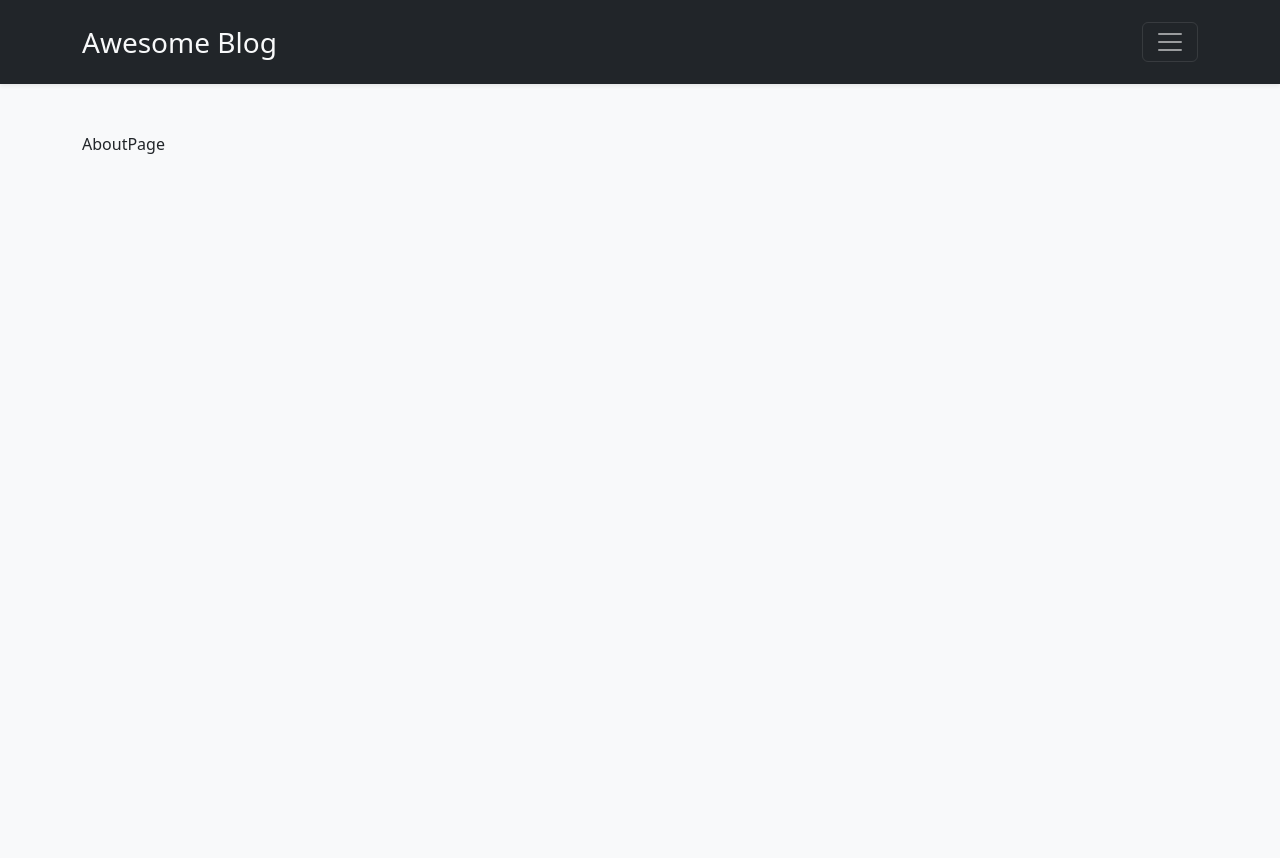
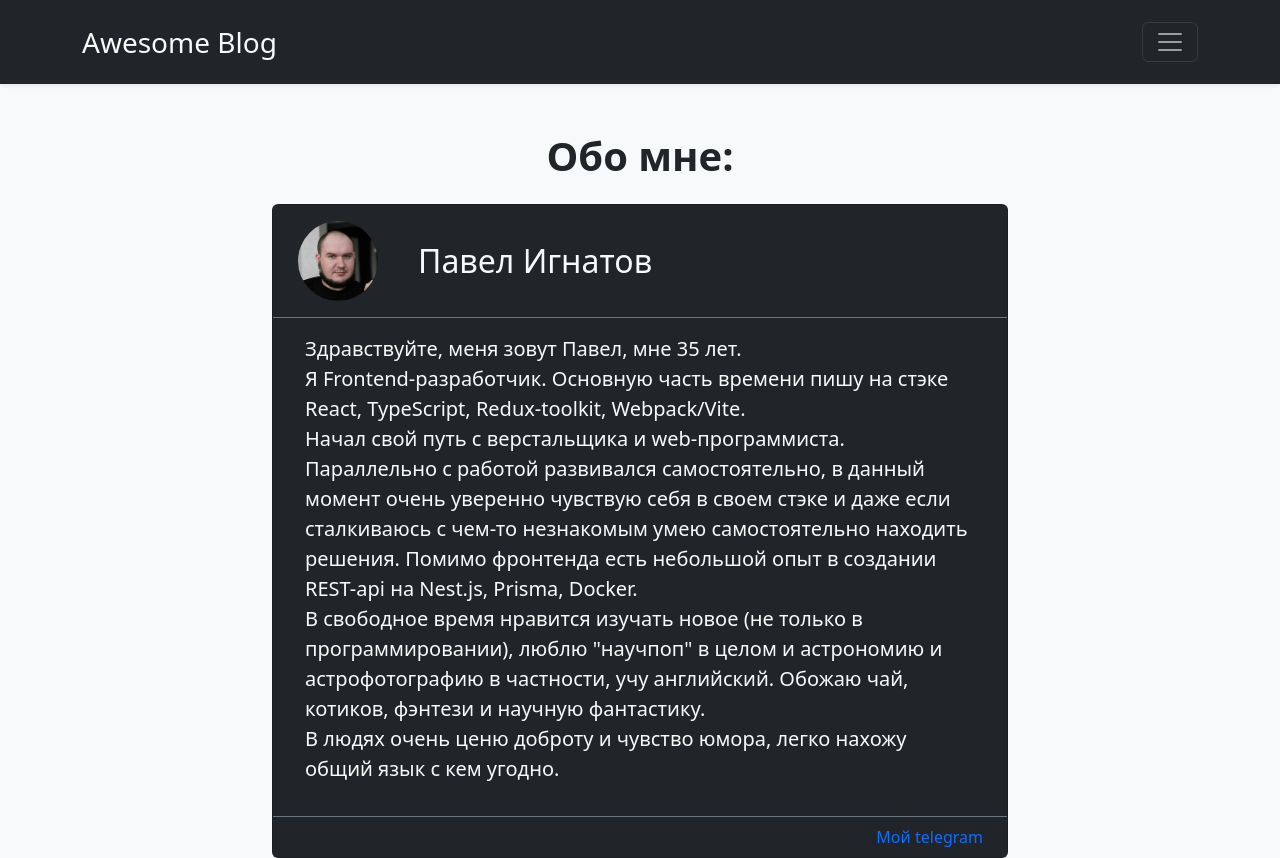
Before and after one commit to millhakeem/test_mitra_soft, a React (Vite) app: page /about in a window 1280 px wide. Before the commit the page ends 800 px from the top, so only its background shows below. Built offline with nearby package versions, Linux system fonts and the light colour scheme.

Commit message:
Add AboutPage. Refactor PostCard - CommentList loading lazy now

```diff
--- a/src/components/PostList/PostCard/PostCard.tsx
+++ b/src/components/PostList/PostCard/PostCard.tsx
@@ -1,13 +1,23 @@
-import { memo, useState } from 'react';
-import { Accordion, Button, Card, Col, Nav, Row, useAccordionButton } from 'react-bootstrap';
+import { Suspense, lazy, memo, useState } from 'react';
+import {
+	Accordion,
+	Button,
+	Card,
+	Col,
+	Nav,
+	Row,
+	Spinner,
+	useAccordionButton,
+} from 'react-bootstrap';
 import { Link } from 'react-router-dom';
 import { IPost } from '../../../types/post';
 import { Avatar, AvatarSize } from '../../Avatar/Avatar';
-import CommentList from '../../CommentList/CommentList';
 
 interface PostCardProps {
 	post: IPost;
 }
+
+const LazyCommentList = lazy(() => import('../../CommentList/CommentList'));
 
 export const PostCard = memo(({ post }: PostCardProps): JSX.Element => {
 	const { title, body, userId, id } = post;
@@ -60,7 +70,11 @@ export const PostCard = memo(({ post }: PostCardProps): JSX.Element => {
 					</Card.Header>
 					<Accordion.Collapse eventKey='0'>
 						<Card.Body className={showComments ? 'd-flex flex-column gap-3' : 'd-none'}>
-							{showComments && <CommentList postId={id} />}
+							{showComments && (
+								<Suspense fallback={<Spinner className='mx-auto text-center' />}>
+									<LazyCommentList postId={id} />
+								</Suspense>
+							)}
 						</Card.Body>
 					</Accordion.Collapse>
 				</Card>
--- a/src/pages/AboutPage.tsx
+++ b/src/pages/AboutPage.tsx
@@ -1,3 +1,72 @@
+import { Card, Col, Row } from 'react-bootstrap';
+import { Avatar, AvatarSize } from '../components/Avatar/Avatar';
+
 export default function AboutPage() {
-	return <div>AboutPage</div>;
+	return (
+		<Col
+			lg={{ span: 8, offset: 2 }}
+			sm='12'
+		>
+			<h1 className='text-center mb-4 fw-bolder text-body'> Обо мне:</h1>
+			<Card
+				bg='dark'
+				text='light'
+			>
+				<Card.Header className='border-bottom border-secondary py-3'>
+					<Row className='align-items-center gap-sm-2 gap-md-0'>
+						<Col
+							sm='12'
+							md='2'
+						>
+							<Avatar
+								size={AvatarSize.LARGE}
+								src='mSZYUBzAL8E.webp'
+								className='text-center'
+							/>
+						</Col>
+						<Col
+							sm='12'
+							md='10'
+						>
+							<h2 className='mb-0 text-center text-md-start text-truncate p-2'>
+								Павел Игнатов
+							</h2>
+						</Col>
+					</Row>
+				</Card.Header>
+				<Card.Body>
+					<Card.Text className='px-3 fs-5 mb-3'>
+						Здравствуйте, меня зовут Павел, мне 35 лет.
+						<br />
+						Я Frontend-разработчик. Основную часть времени пишу на стэке React,
+						TypeScript, Redux-toolkit, Webpack/Vite.
+						<br />
+						Начал свой путь с верстальщика и web-программиста. Параллельно с работой
+						развивался самостоятельно, в данный момент очень уверенно чувствую себя в
+						своем стэке и даже если сталкиваюсь с чем-то незнакомым умею самостоятельно
+						находить решения. Помимо фронтенда есть небольшой опыт в создании REST-api
+						на Nest.js, Prisma, Docker. <br />
+						В свободное время нравится изучать новое (не только в программировании),
+						люблю "научпоп" в целом и астрономию и астрофотографию в частности, учу
+						английский. Обожаю чай, котиков, фэнтези и научную фантастику.
+						<br />В людях очень ценю доброту и чувство юмора, легко нахожу общий язык с
+						кем угодно.
+					</Card.Text>
+				</Card.Body>
+				<Card.Footer className='border-top border-secondary px-4'>
+					<Row>
+						<Col className='text-end'>
+							<a
+								href='https://t.me/psushkin'
+								target='_blank'
+								className='text-decoration-none'
+							>
+								Мой telegram
+							</a>{' '}
+						</Col>
+					</Row>
+				</Card.Footer>
+			</Card>
+		</Col>
+	);
 }
```
Also changed, not shown: public/mSZYUBzAL8E.webp (added).
